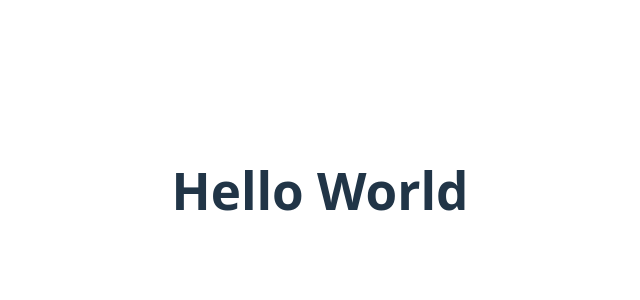
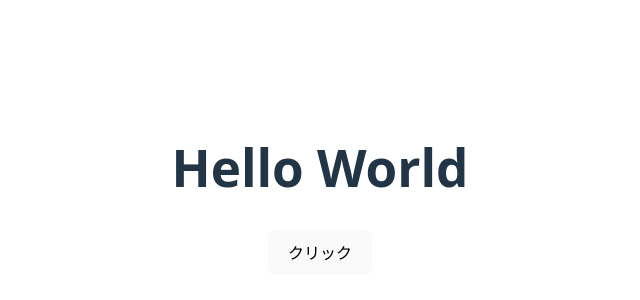
Before and after one commit to ysmk620/react-app, a React (Vite) app: page / in a window 1280 px wide. Shown: the part 210-510 px from the top of the page, without its empty margins (320-960 px from the left). Built offline with nearby package versions, Linux system fonts and the light colour scheme.

Commit message:
feat:ボタンコンポーネント追加

```diff
--- a/src/App.jsx
+++ b/src/App.jsx
@@ -1,10 +1,11 @@
 import "./App.css";
+import Button from "./Button"
 
 function App() {
-
     return (
         <>
             <h1>Hello World</h1>
+            <Button />
         </>
     );
 }
--- /dev/null
+++ b/src/Button.jsx
@@ -0,0 +1,9 @@
+function Button () {
+    const handleclick = () => {
+        alert("クリックされました");
+    }
+
+    return <button type="button" onClick={handleclick}>クリック</button>
+}
+
+export default Button;
```
